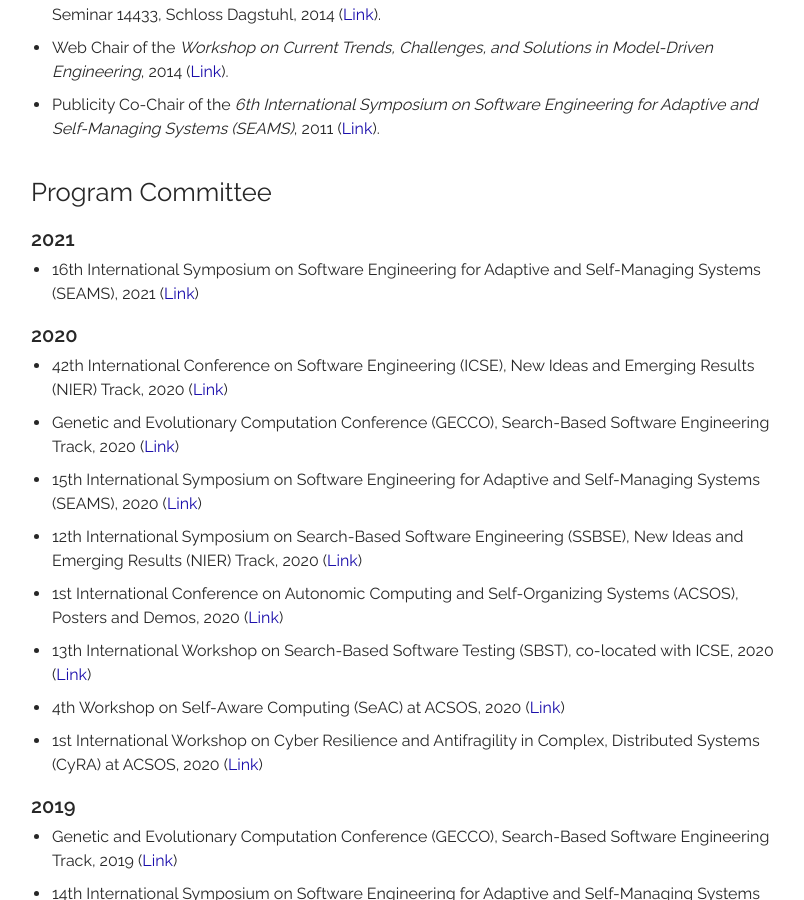
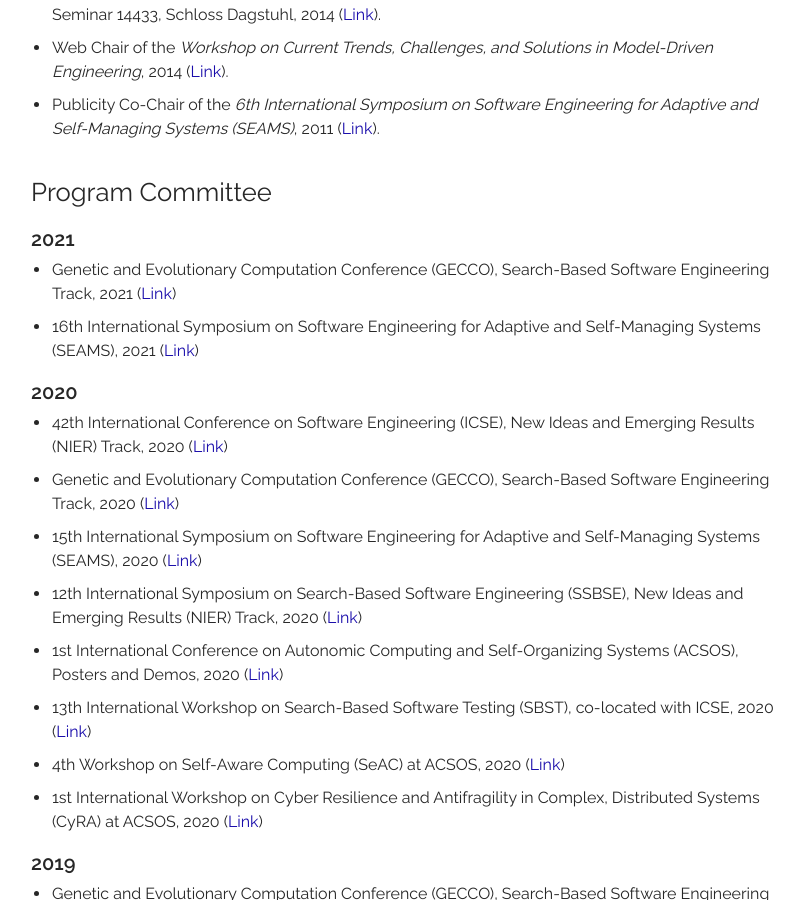
Before and after one commit to thomas-vogel/thomas-vogel.github.io, a Jekyll site: the page built from _pages/activities.md, in a window 1280 px wide and 900 px high, scrolled down 1250 px. Shown: the whole window, without its empty margins (234-1038 px from the left). Built offline with Jekyll 4.4.1, drawn with Linux system fonts in a browser that asks for light colours.

Commit message:
Add GECCO'21 PC.

```diff
--- a/_pages/activities.md
+++ b/_pages/activities.md
@@ -42,6 +42,7 @@
 ## Program Committee
 
 ### 2021
+* Genetic and Evolutionary Computation Conference (GECCO), Search-Based Software Engineering Track, 2021 ([Link](https://gecco-2021.sigevo.org/){:target="_blank"})
 * 16th International Symposium on Software Engineering for Adaptive and Self-Managing Systems (SEAMS), 2021 ([Link](https://conf.researchr.org/home/seams-2021){:target="_blank"})
 
 ### 2020
```
